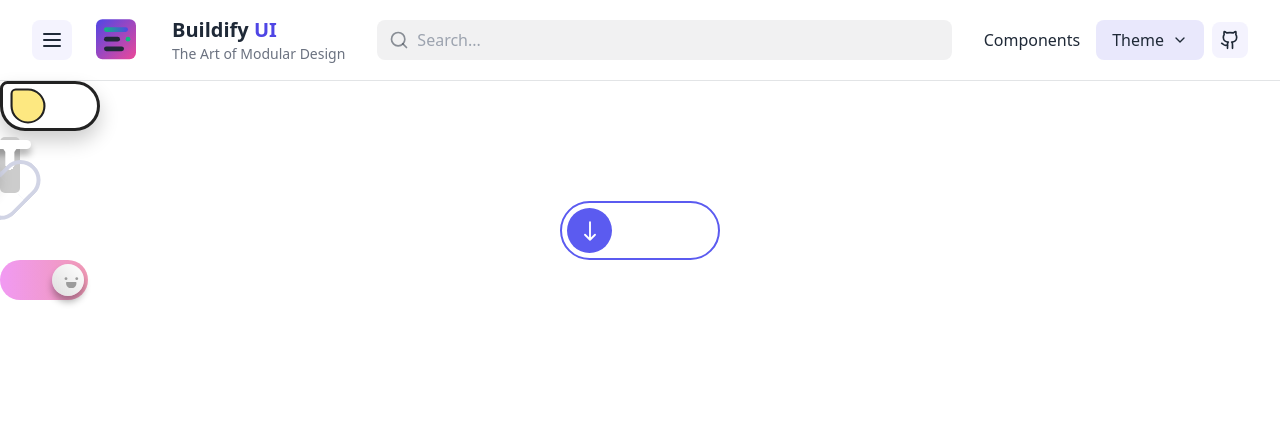
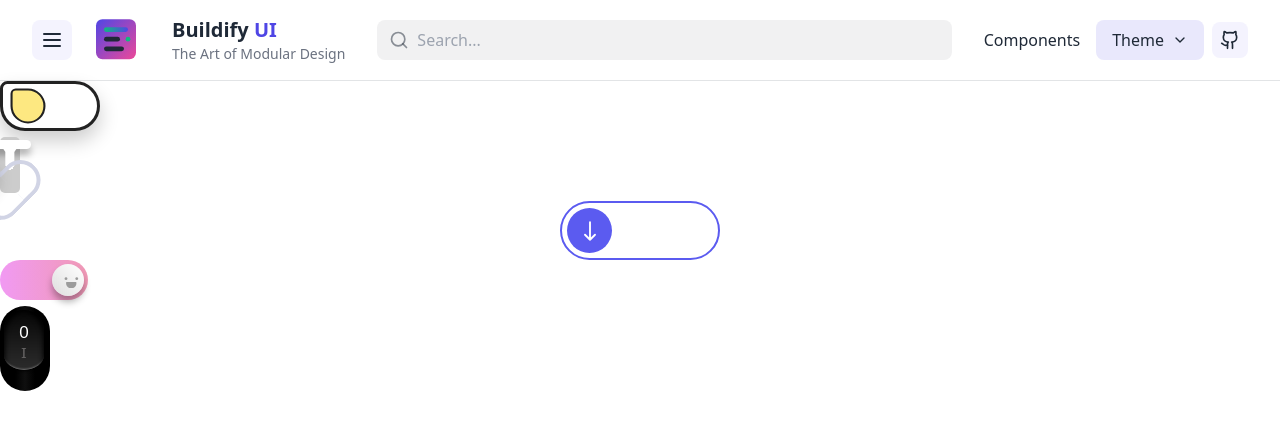
Before and after one commit to MadhavArora1213/BuildifyUi, a React (Vite) app: page / in a window 1280 px wide. Shown: the top 430 px of the page. Built offline with nearby package versions, Linux system fonts and the light colour scheme.

Commit message:
Add Switch Toggle

```diff
--- a/src/App3.tsx
+++ b/src/App3.tsx
@@ -6,6 +6,7 @@ import GearToggle from "./registry/Components/ToggleSwitches/GearToggle";
 import LoveToggle from "./registry/Components/ToggleSwitches/LoveToggle";
 import DownloadToggle from "./registry/Components/ToggleSwitches/DownloadToggle";
 import EmojiToggle from "./registry/Components/ToggleSwitches/EmojiToggle";
+import SwitchToggle from "./registry/Components/ToggleSwitches/SwitchToggle";
 const Navbar = lazy(() => import("./components/core/Navbar"));
 
 
@@ -20,6 +21,7 @@ const App3: React.FC = () => {
         <LoveToggle />
         <DownloadToggle />
         <EmojiToggle/>
+        <SwitchToggle/>
       </Suspense>
     </ThemeProvider>
   );
--- /dev/null
+++ b/src/registry/Components/ToggleSwitches/SwitchToggle.tsx
@@ -0,0 +1,120 @@
+import React from 'react';
+import styled from 'styled-components';
+
+const SwitchToggle = () => {
+  return (
+    <StyledWrapper>
+      <label className="switch">
+        <div className="round"><input name="onoff" id="onoff" type="checkbox" />
+          <div className="back"><label htmlFor="onoff" className="but"><span className="on">0</span><span className="off">I</span></label></div>
+        </div>
+      </label>
+    </StyledWrapper>
+  );
+}
+
+const StyledWrapper = styled.div`
+  input {
+    display: none
+  }
+
+  .on,.off {
+    position: absolute;
+    text-align: center;
+    text-shadow: inset 1px 1px 1px black;
+    width: 100%;
+  }
+
+  .on {
+    color: #fff;
+    top: 10px;
+    transition: all 0.1s;
+    font-family: sans-serif
+  }
+
+  .off {
+    color: #636161;
+    bottom: 5px;
+    transition: all 0.1s;
+    transform: scaleY(0.85);
+  }
+
+  .but {
+    background-color: #000;
+    border-radius: 400px 400px 400px 400px / 400px 400px 300px 300px;
+    border-bottom-width: 0px;
+    box-shadow: inset 8px 6px 5px -7px rgba(0,0,0,1)
+      ,inset -8px 6px 5px -7px rgba(0,0,0,1)
+      ,inset 0 -3px 2px -2px rgba(200,200,200,.5)
+      ,0 3px 3px -2px rgba(0,0,0,1)
+      ,inset 0 -230px 60px -200px rgba(255,255,255,.2)
+      ,inset 0 220px 40px -200px rgba(0,0,0,.3);
+    display: block;
+    font-size: 17px;
+    height: 60px;
+    position: relative;
+    transition: all 0.2s;
+    width: 40px;
+  }
+
+  .back {
+    background-color: #000;
+    background-image: -webkit-linear-gradient(0deg, transparent 30%, transparent 65%)
+      ,-webkit-linear-gradient(0deg, rgba(245, 245, 245, 0) 30%, rgba(150,150,150,.1) 50%, rgba(150,150,150,0) 70%);
+    border-radius: 115px;
+    box-sizing: border-box;
+    height: 85px;
+    padding: 4px 4px;
+    transition: all 0.2s;
+    width: 50px;
+  }
+
+  input:checked + .back .on,input:checked + .back .off {
+    text-shadow: inset 1px 1px 1px black;
+  }
+
+  input:checked + .back .on {
+    color: rgb(141, 141, 141);
+    top: 10px;
+    transform: scaleY(0.85);
+  }
+
+  input:checked + .back .off {
+    color: #fff;
+    bottom: 5px;
+    transform: scaleY(1);
+  }
+
+  input:checked + .back .but {
+    background: #232323;
+    background-image: -webkit-radial-gradient(55% 18%,circle closest-corner,rgba(0,0,0,.3) ,rgba(0,0,0,0));
+    border-radius: 410px 410px 410px 410px / 310px 310px 410px 410px;
+    box-shadow: inset 8px -4px 5px -7px rgba(0,0,0,1)
+      ,inset -8px -4px 5px -7px rgba(0,0,0,1)
+      , 0 -3px 8px -4px rgba(250,250,250,.4)
+      ,inset 0 3px 4px -2px rgba(10,10,10,1)
+      ,inset 0 280px 40px -200px rgba(0,0,0,.2)
+      ,inset 0 -200px 40px -200px rgba(180,180,180,.2);
+    margin-top: 20px;
+  }
+
+  input:checked + .back {
+    background-image: -webkit-linear-gradient(90deg, black 30%, transparent 65%)
+      ,-webkit-linear-gradient(180deg, rgba(250,250,250,0) 0%, rgba(250,250,250,.4) 50%, rgba(150,150,150,0) 100%);
+    box-shadow: 28px 28px 28px -28px rgba(0,0,0,.1)
+      ,-28px 28px 28px -22px rgba(0,0,0,.1)
+      ,0 30px 30px 0px rgba(0,0,0,.2)
+      ,inset 0 1px 2px 0 rgba(0,0,0,.6);
+    padding: 2px 4px;
+  }
+
+  .l,.r {
+    margin: 0 auto;
+    text-align: center;
+  }
+
+  .round,#onoff,.back,.but,.on,.off {
+    user-select: none;
+  }`;
+
+export default SwitchToggle;
```
